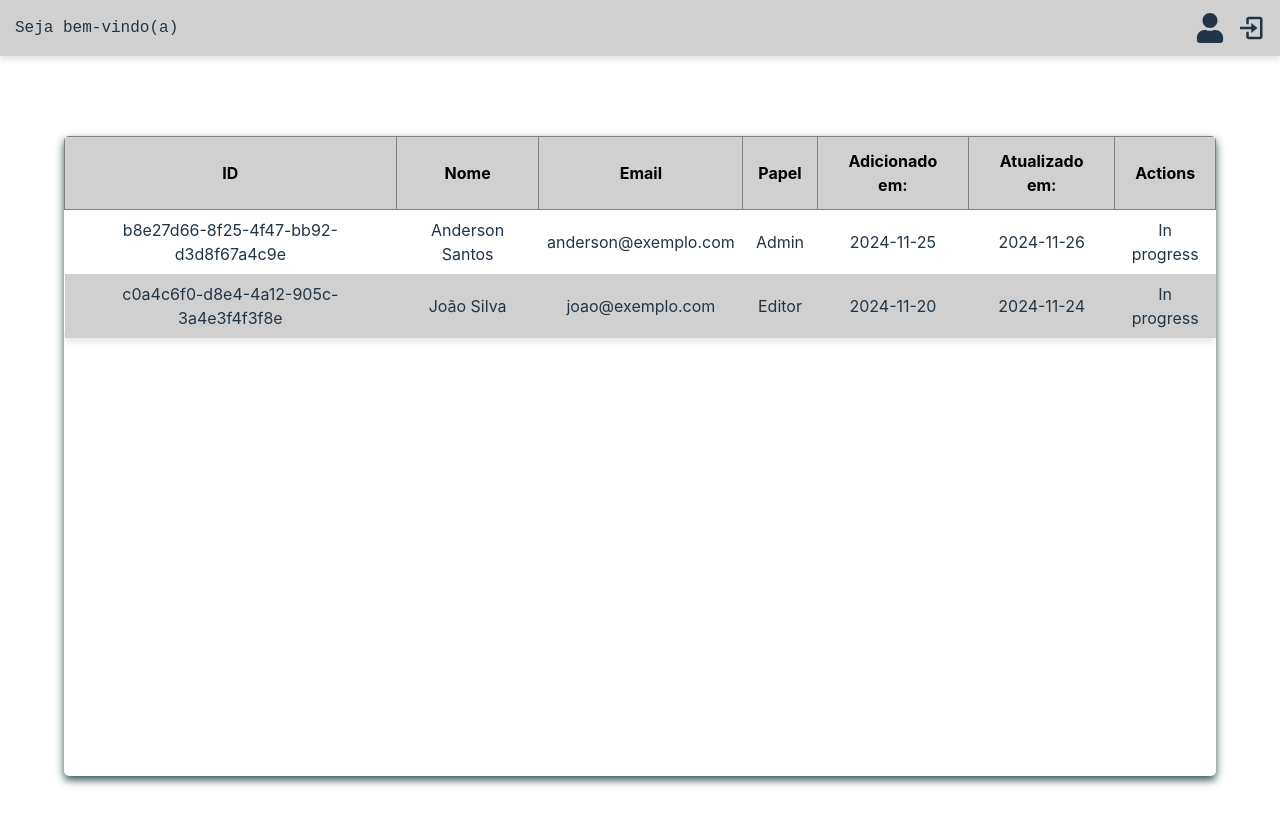
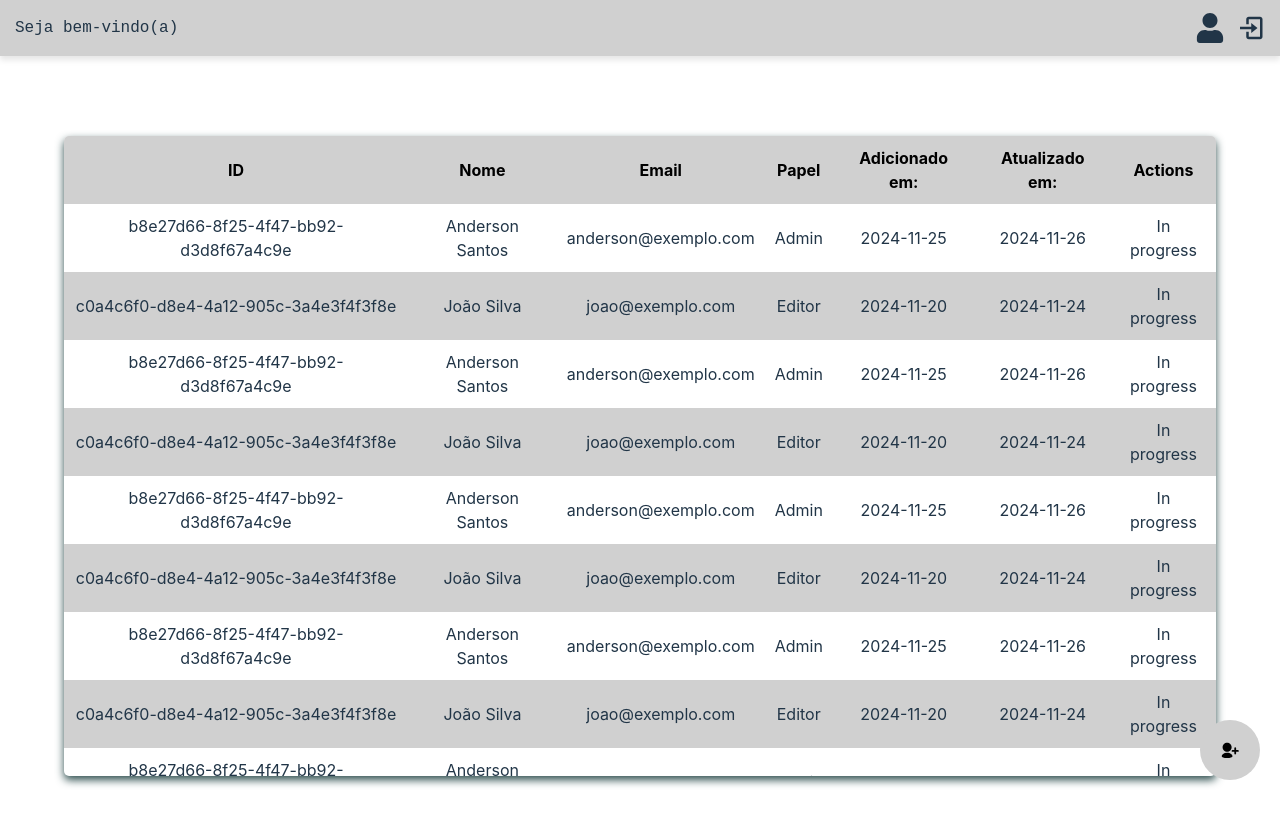
Before and after one commit to andsu-marks/Desiree-frontend, a React (Vite) app: page / in a window 1280 px wide. Shown: the top 826 px of the page. Built offline with nearby package versions, Linux system fonts and the light colour scheme.

Commit message:
refactor(ListEmployees): ListEmployees Table

```diff
--- a/package.json
+++ b/package.json
@@ -13,6 +13,7 @@
     "react": "^18.3.1",
     "react-dom": "^18.3.1",
     "react-icons": "^5.3.0",
+    "react-router-dom": "^7.0.1",
     "styled-components": "^6.1.13"
   },
   "devDependencies": {
--- a/src/components/employee/ListEmployees.tsx
+++ b/src/components/employee/ListEmployees.tsx
@@ -1,6 +1,151 @@
-import { ListEmployeesBackground, Table, TableCell, TableHeader, TableRow } from "../../styles/ListEmployee.styles";
+import { TiUserAdd } from "react-icons/ti";
+import { GoToCreateEmployee, ListEmployeesBackground, Table, TableCell, TableHeader, TableRow } from "../../styles/ListEmployee.styles";
 
 const employees = [
+  {
+    id: 'b8e27d66-8f25-4f47-bb92-d3d8f67a4c9e',
+    name: 'Anderson Santos',
+    email: 'anderson@exemplo.com',
+    role: 'Admin',
+    addedAt: '2024-11-25',
+    updatedAt: '2024-11-26',
+  },
+  {
+    id: 'c0a4c6f0-d8e4-4a12-905c-3a4e3f4f3f8e',
+    name: 'João Silva',
+    email: 'joao@exemplo.com',
+    role: 'Editor',
+    addedAt: '2024-11-20',
+    updatedAt: '2024-11-24',
+  },
+  {
+    id: 'b8e27d66-8f25-4f47-bb92-d3d8f67a4c9e',
+    name: 'Anderson Santos',
+    email: 'anderson@exemplo.com',
+    role: 'Admin',
+    addedAt: '2024-11-25',
+    updatedAt: '2024-11-26',
+  },
+  {
+    id: 'c0a4c6f0-d8e4-4a12-905c-3a4e3f4f3f8e',
+    name: 'João Silva',
+    email: 'joao@exemplo.com',
+    role: 'Editor',
+    addedAt: '2024-11-20',
+    updatedAt: '2024-11-24',
+  },
+  {
+    id: 'b8e27d66-8f25-4f47-bb92-d3d8f67a4c9e',
+    name: 'Anderson Santos',
+    email: 'anderson@exemplo.com',
+    role: 'Admin',
+    addedAt: '2024-11-25',
+    updatedAt: '2024-11-26',
+  },
+  {
+    id: 'c0a4c6f0-d8e4-4a12-905c-3a4e3f4f3f8e',
+    name: 'João Silva',
+    email: 'joao@exemplo.com',
+    role: 'Editor',
+    addedAt: '2024-11-20',
+    updatedAt: '2024-11-24',
+  },
+  {
+    id: 'b8e27d66-8f25-4f47-bb92-d3d8f67a4c9e',
+    name: 'Anderson Santos',
+    email: 'anderson@exemplo.com',
+    role: 'Admin',
+    addedAt: '2024-11-25',
+    updatedAt: '2024-11-26',
+  },
+  {
+    id: 'c0a4c6f0-d8e4-4a12-905c-3a4e3f4f3f8e',
+    name: 'João Silva',
+    email: 'joao@exemplo.com',
+    role: 'Editor',
+    addedAt: '2024-11-20',
+    updatedAt: '2024-11-24',
+  },
+  {
+    id: 'b8e27d66-8f25-4f47-bb92-d3d8f67a4c9e',
+    name: 'Anderson Santos',
+    email: 'anderson@exemplo.com',
+    role: 'Admin',
+    addedAt: '2024-11-25',
+    updatedAt: '2024-11-26',
+  },
+  {
+    id: 'c0a4c6f0-d8e4-4a12-905c-3a4e3f4f3f8e',
+    name: 'João Silva',
+    email: 'joao@exemplo.com',
+    role: 'Editor',
+    addedAt: '2024-11-20',
+    updatedAt: '2024-11-24',
+  },
+  {
+    id: 'b8e27d66-8f25-4f47-bb92-d3d8f67a4c9e',
+    name: 'Anderson Santos',
+    email: 'anderson@exemplo.com',
+    role: 'Admin',
+    addedAt: '2024-11-25',
+    updatedAt: '2024-11-26',
+  },
+  {
+    id: 'c0a4c6f0-d8e4-4a12-905c-3a4e3f4f3f8e',
+    name: 'João Silva',
+    email: 'joao@exemplo.com',
+    role: 'Editor',
+    addedAt: '2024-11-20',
+    updatedAt: '2024-11-24',
+  },
+  {
+    id: 'b8e27d66-8f25-4f47-bb92-d3d8f67a4c9e',
+    name: 'Anderson Santos',
+    email: 'anderson@exemplo.com',
+    role: 'Admin',
+    addedAt: '2024-11-25',
+    updatedAt: '2024-11-26',
+  },
+  {
+    id: 'c0a4c6f0-d8e4-4a12-905c-3a4e3f4f3f8e',
+    name: 'João Silva',
+    email: 'joao@exemplo.com',
+    role: 'Editor',
+    addedAt: '2024-11-20',
+    updatedAt: '2024-11-24',
+  },
+  {
+    id: 'b8e27d66-8f25-4f47-bb92-d3d8f67a4c9e',
+    name: 'Anderson Santos',
+    email: 'anderson@exemplo.com',
+    role: 'Admin',
+    addedAt: '2024-11-25',
+    updatedAt: '2024-11-26',
+  },
+  {
+    id: 'c0a4c6f0-d8e4-4a12-905c-3a4e3f4f3f8e',
+    name: 'João Silva',
+    email: 'joao@exemplo.com',
+    role: 'Editor',
+    addedAt: '2024-11-20',
+    updatedAt: '2024-11-24',
+  },
+  {
+    id: 'b8e27d66-8f25-4f47-bb92-d3d8f67a4c9e',
+    name: 'Anderson Santos',
+    email: 'anderson@exemplo.com',
+    role: 'Admin',
+    addedAt: '2024-11-25',
+    updatedAt: '2024-11-26',
+  },
+  {
+    id: 'c0a4c6f0-d8e4-4a12-905c-3a4e3f4f3f8e',
+    name: 'João Silva',
+    email: 'joao@exemplo.com',
+    role: 'Editor',
+    addedAt: '2024-11-20',
+    updatedAt: '2024-11-24',
+  },
   {
     id: 'b8e27d66-8f25-4f47-bb92-d3d8f67a4c9e',
     name: 'Anderson Santos',
@@ -48,6 +193,9 @@ export function ListEmployees() {
         ))}
         </tbody>
       </Table>
+      <GoToCreateEmployee>
+        <TiUserAdd size={30}/>
+      </GoToCreateEmployee>
     </ListEmployeesBackground>
   )
 }
--- a/src/styles/GlobalStyles.ts
+++ b/src/styles/GlobalStyles.ts
@@ -15,6 +15,7 @@ const GlobalStyles = createGlobalStyle`
     -webkit-font-smoothing: antialiased;
     -moz-osx-font-smoothing: grayscale;
 
+    --primary: #d0d0d0;
     --shadow-color: darkslategray;
   }
 
--- a/src/styles/ListEmployee.styles.ts
+++ b/src/styles/ListEmployee.styles.ts
@@ -13,35 +13,46 @@ export const ListEmployeesBackground = styled.div`
   height: 80%;
   border-radius: 5px;
   box-shadow: 0 4px 8px var(--shadow-color);
-  overflow-y: scroll;
+  overflow-y: auto; /* Para permitir o scroll interno */
 `;
+
 export const Table = styled.table`
   width: 100%;
   border-collapse: collapse;
-  font-size: 16px;
   text-align: center;
-  background-color: #fff;
-  border-radius: 8px;
-  box-shadow: 0 4px 6px rgba(0, 0, 0, 0.1);
 `;
 
 export const TableRow = styled.tr`
   &:nth-child(even) {
-    background-color: #d0d0d0;
+    background-color: var(--primary);
   }
 `;
 
 export const TableHeader = styled.th`
-  padding: 12px 15px;
+  position: sticky;
+  top: 0;
+  background-color: var(--primary);
   color: black;
-  border: 1px solid gray;
-  background-color: #d0d0d0;
+  z-index: 10;
+  padding: 10px;
 `;
 
 export const TableCell = styled.td`
-  padding: 8px;
-  word-wrap: break-word;
-  white-space: normal;
-  overflow: hidden;
-  text-overflow: ellipsis;
+  padding: 10px;
 `;
+
+export const GoToCreateEmployee = styled.button`
+  position: fixed;
+  bottom: 20px;
+  right: 20px;
+  width: 60px;
+  height: 60px;
+  background-color: var(--primary);
+  color: black;
+  border: none;
+  border-radius: 50%;
+  display: flex;
+  align-items: center;
+  justify-content: center;
+  z-index: 10;
+`;
```
Also changed, not shown: 1 other file (tests, documents, lock files or other folders).
